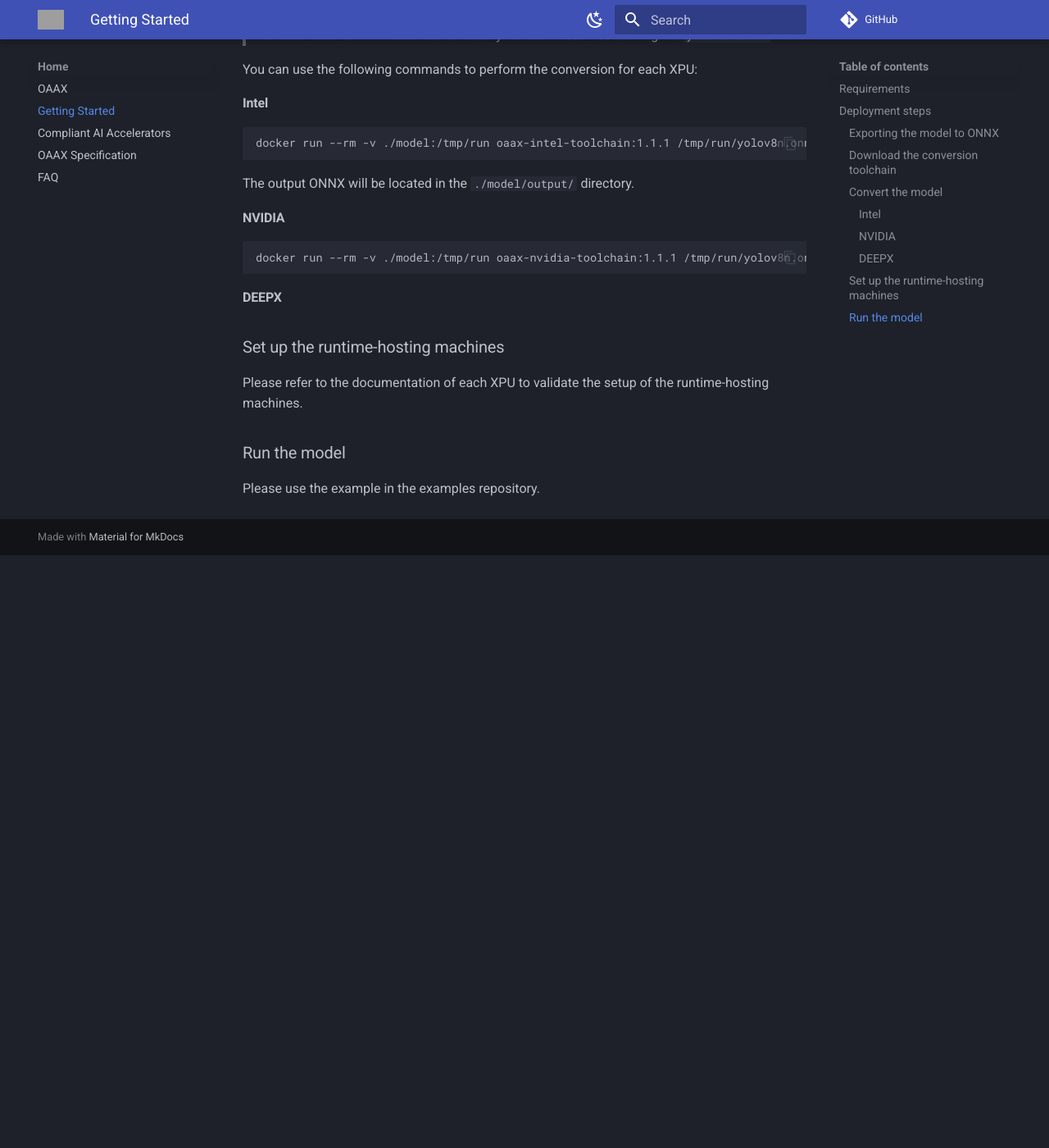
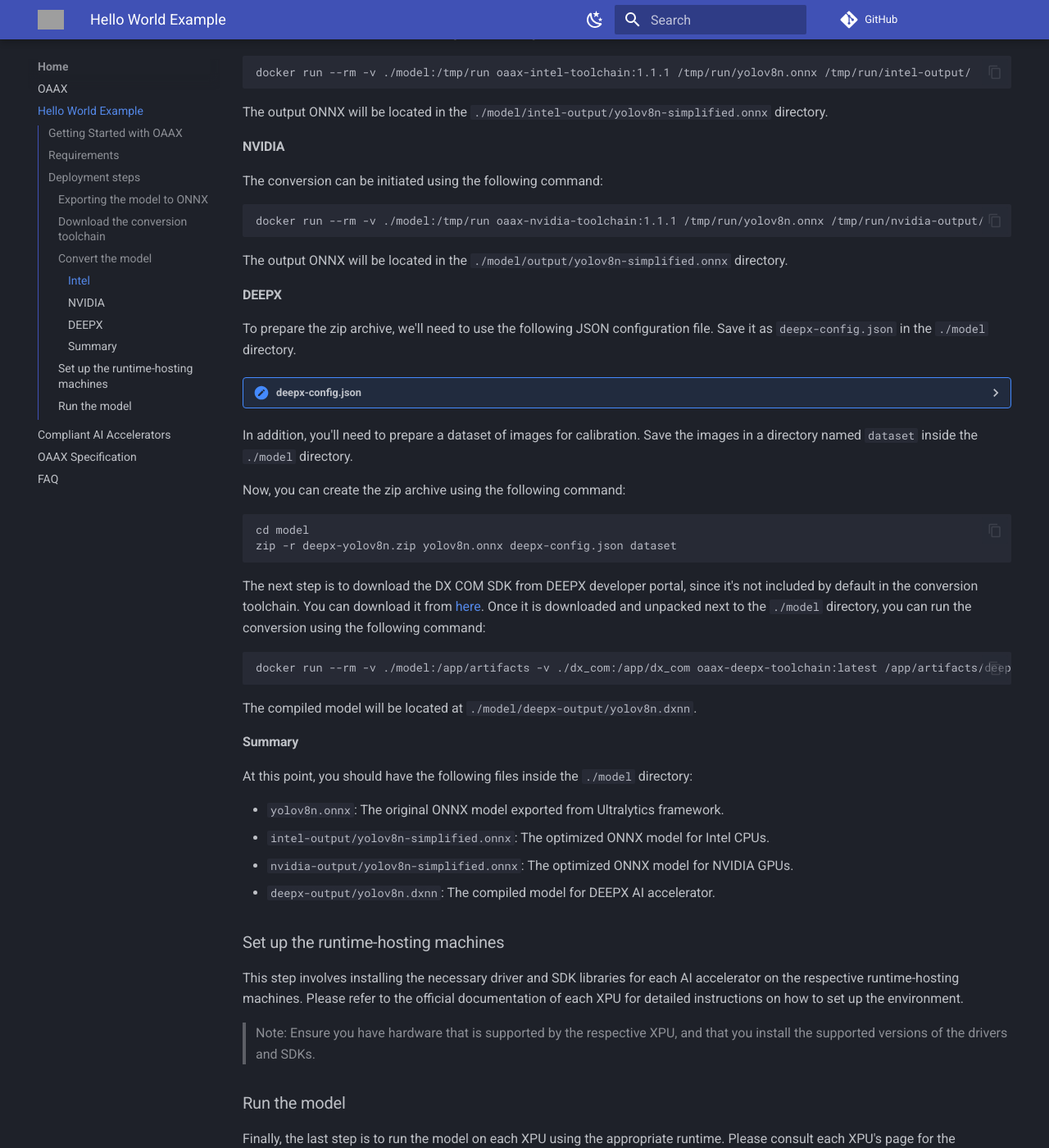
Before and after one commit to OAAX-standard/OAAX, an MkDocs documentation site: the page built from docs/Getting Started.md, in a window 1280 px wide and 1400 px high, scrolled down 2131 px. Shown: the whole window at 82% size. Built offline with MkDocs 1.6.1 and Material for MkDocs 9.7.7, drawn with Linux system fonts in a browser that asks for light colours; comment, search, counter and statistics services are not loaded; before the commit the page ends 2808 px from its top, so only the background shows below that; some of the changed text lies outside the part shown; grey boxes are pictures that could not be loaded.

Commit message:
push updated docs
Signed-off-by: Ayoub Assis <assis.ayoub@gmail.com>

````diff
--- a/docs/Getting Started.md
+++ b/docs/Getting Started.md
@@ -1,4 +1,4 @@
-# Getting Started with OAAX
+## Getting Started with OAAX
 
 To deploy an AI model on an OAAX-compliant AI Accelerator, the first step is to ensure that the model is compatible with the AI accelerator. That can be achieved by checking their documentation or attempting to convert the model using their conversion toolchain. If the conversion is successful, the next step is to ensure that the runtime-hosting machine is properly set up with the necessary software and dependencies. Refer to the documentation of the XPU to validate the setup.
 
@@ -51,9 +51,9 @@ You can download the conversion toolchain for each XPU from their respective rep
 
 To download them on Linux, you can use the following commands:
 ```bash
-wget https://oaax.nbg1.your-objectstorage.com/conversion-toolchain/1.1.1/INTEL/oaax-intel-toolchain.tar
-wget https://oaax.nbg1.your-objectstorage.com/conversion-toolchain/1.1.1/NVIDIA/oaax-nvidia-toolchain.tar
-wget https://oaax.nbg1.your-objectstorage.com/conversion-toolchain/1.0.0/DEEPX/oaax-deepx-toolchain.tar
+wget https://oaax.nbg1.your-objectstorage.com/conversion-toolchain/latest/INTEL/oaax-intel-toolchain.tar
+wget https://oaax.nbg1.your-objectstorage.com/conversion-toolchain/latest/NVIDIA/oaax-nvidia-toolchain.tar
+wget https://oaax.nbg1.your-objectstorage.com/conversion-toolchain/latest/DEEPX/oaax-deepx-toolchain.tar
 ```
 
 Now, you can load them into Docker using the following commands:
@@ -72,26 +72,125 @@ You can use the following commands to perform the conversion for each XPU:
 
 #### Intel
 
+The conversion can be initiated using the following command:
 ```bash
-docker run --rm -v ./model:/tmp/run oaax-intel-toolchain:1.1.1 /tmp/run/yolov8n.onnx /tmp/run/output/
+docker run --rm -v ./model:/tmp/run oaax-intel-toolchain:1.1.1 /tmp/run/yolov8n.onnx /tmp/run/intel-output/
 ```
 
-The output ONNX will be located in the `./model/output/` directory.
+The output ONNX will be located in the `./model/intel-output/yolov8n-simplified.onnx` directory.
 
 #### NVIDIA
 
+The conversion can be initiated using the following command:
 ```bash
-docker run --rm -v ./model:/tmp/run oaax-nvidia-toolchain:1.1.1 /tmp/run/yolov8n.onnx /tmp/run/output/
+docker run --rm -v ./model:/tmp/run oaax-nvidia-toolchain:1.1.1 /tmp/run/yolov8n.onnx /tmp/run/nvidia-output/
 ```
+The output ONNX will be located in the `./model/output/yolov8n-simplified.onnx` directory.
 
 #### DEEPX
 
+To prepare the zip archive, we'll need to use the following JSON configuration file. Save it as `deepx-config.json` in the `./model` directory.
+<details>
+<summary>deepx-config.json</summary>
+```json
+{
+  "inputs": {
+    "images": [
+      1,
+      3,
+      640,
+      640
+    ]
+  },
+  "calibration_num": 100,
+  "calibration_method": "ema",
+  "train_batchsize": 32,
+  "num_samples": 1024,
+  "default_loader": {
+    "dataset_path": "/app/dataset",
+    "file_extensions": [
+      "jpeg",
+      "jpg",
+      "png",
+      "JPEG"
+    ],
+    "preprocessings": [
+      {
+        "resize": {
+          "mode": "pad",
+          "size": 640,
+          "pad_location": "edge",
+          "pad_value": [
+            114,
+            114,
+            114
+          ]
+        }
+      },
+      {
+        "div": {
+          "x": 255
+        }
+      },
+      {
+        "convertColor": {
+          "form": "BGR2RGB"
+        }
+      },
+      {
+        "transpose": {
+          "axis": [
+            2,
+            0,
+            1
+          ]
+        }
+      },
+      {
+        "expandDim": {
+          "axis": 0
+        }
+      }
+    ]
+  }
+}
+```
+</details>
 
+In addition, you'll need to prepare a dataset of images for calibration. Save the images in a directory named `dataset` inside the `./model` directory.
+
+Now, you can create the zip archive using the following command:
+```bash
+cd model
+zip -r deepx-yolov8n.zip yolov8n.onnx deepx-config.json dataset
+```
+
+The next step is to download the DX COM SDK from DEEPX developer portal, since it's not included by default in the conversion toolchain. You can download it from [here](https://developer.deepx.ai/).
+Once it is downloaded and unpacked next to the `./model` directory, you can run the conversion using the following command:
+```bash
+docker run --rm -v ./model:/app/artifacts -v ./dx_com:/app/dx_com oaax-deepx-toolchain:latest /app/artifacts/deepx-yolov8n.zip /app/artifacts/deepx-output/
+```
+
+The compiled model will be located at `./model/deepx-output/yolov8n.dxnn`.
+
+#### Summary
+At this point, you should have the following files inside the `./model` directory:
+
+- `yolov8n.onnx`: The original ONNX model exported from Ultralytics framework.
+- `intel-output/yolov8n-simplified.onnx`: The optimized ONNX model for Intel CPUs.
+- `nvidia-output/yolov8n-simplified.onnx`: The optimized ONNX model for NVIDIA GPUs.
+- `deepx-output/yolov8n.dxnn`: The compiled model for DEEPX AI accelerator.
 
 ### Set up the runtime-hosting machines
 
-Please refer to the documentation of each XPU to validate the setup of the runtime-hosting machines.
+This step involves installing the necessary driver and SDK libraries for each AI accelerator on the respective runtime-hosting machines. Please refer to the official documentation of each XPU for detailed instructions on how to set up the environment.
+
+> Note: Ensure you have hardware that is supported by the respective XPU, and that you install the supported versions of the drivers and SDKs.
 
 ### Run the model
 
-Please use the example in the examples repository.
+Finally, the last step is to run the model on each XPU using the appropriate runtime. Please consult each XPU's page for the appropriate runtime library to use based on your hardware and software environment:
+
+- [Intel runtime](./Intel.md#download-links-and-compatibility-matrix){:target="_blank"}
+- [NVIDIA runtime](./NVIDIA.md#download-links-and-compatibility-matrix){:target="_blank"}
+- [DEEPX runtime](./DEEPX.md#download-links-and-compatibility-matrix){:target="_blank"}
--- a/mkdocs.yml
+++ b/mkdocs.yml
@@ -20,6 +20,9 @@ theme:
     - navigation.tabs
     - navigation.sections
     - navigation.top
+    - toc.integrate
+    - toc.follow      # Highlight current section
+    - toc.sticky      # Keeps it fixed while scrolling
     - content.code.copy
     - content.action.edit
     - content.action.view
@@ -30,15 +33,20 @@ theme:
 repo_url: https://github.com/OAAX-standard/OAAX
 repo_name: GitHub
 edit_uri: edit/main/docs/     # Enable "Edit on GitHub" links
+plugins:
+  - search
+  - open-in-new-tab
 
+markdown_extensions:
+  - attr_list
 nav:
   - Home:
     - OAAX: index.md
-    - Getting Started: Getting Started.md
+    - Hello World Example: Getting Started.md
     - Compliant AI Accelerators: Compliant XPU.md
     - OAAX Specification: Specification.md
     - FAQ: FAQ.md
   - CPU: CPU.md
   - Intel: Intel.md
-  - Nvidia: Nvidia.md
+  - NVIDIA: NVIDIA.md
   - DEEPX: DEEPX.md
````
Also changed, not shown: other parts of docs/Getting Started.md (+1 -1 lines), docs/CPU.md (+27 -21 lines), docs/DEEPX.md (+103 -0 lines), docs/Intel.md (+25 -15 lines), docs/NVIDIA.md (added, +47 -0 lines), docs/Nvidia.md (deleted, +0 -49 lines), docs/index.md (+7 -9 lines).
